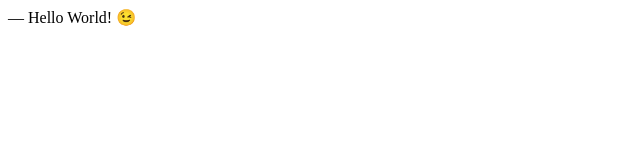
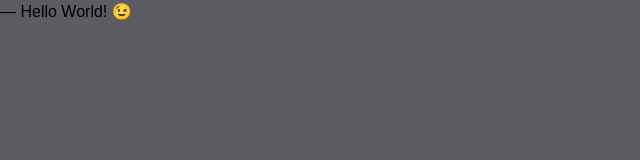
Before and after one commit to Ivan-Dobei619/homepage, a plain HTML site: page index.html in a window 1280 px wide. Shown: the whole page, without its empty margins (0-640 px from the left). Drawn offline with Linux system fonts and the light colour scheme.

Commit message:
fix: index.html template, styles.css filename

```diff
--- a/index.html
+++ b/index.html
@@ -2,6 +2,8 @@
 <html>
 <head>
     <meta charset="UTF-8" />
+    <meta name="viewport" content="width=device-width, initial-scale=1" />
+    <link rel="stylesheet" href="styles.css" />
     <title>Résumé</title>
 </head>
 <body>
--- a/style.css
+++ b/styles.css
@@ -7,7 +7,7 @@
 body {
     font-family: Arial, Helvetica, sans-serif;
     line-height: 1.5;
-
+    background-color: #5c5c62;
     --primary-text-color: #181820;
     --secondary-text-color: #5c5c62;
     --durability-text-color: #6a737d9c;
```
